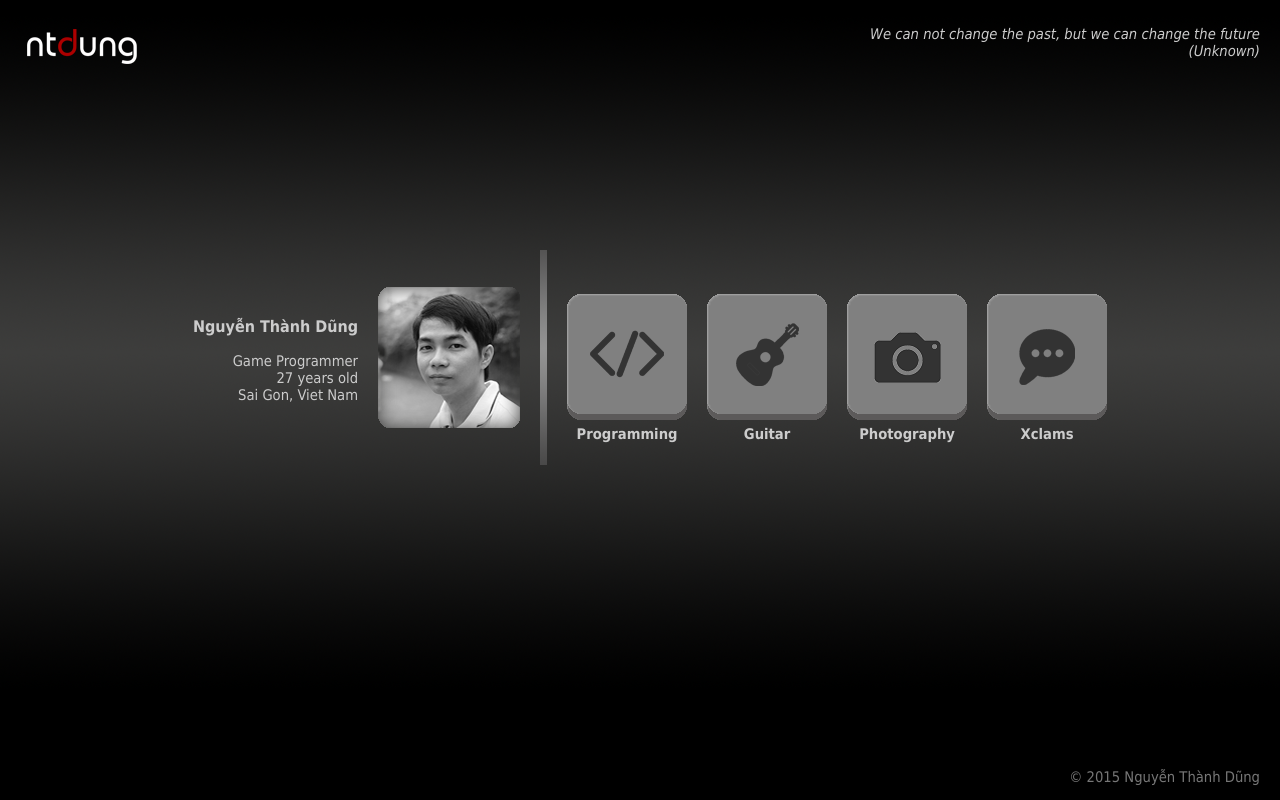
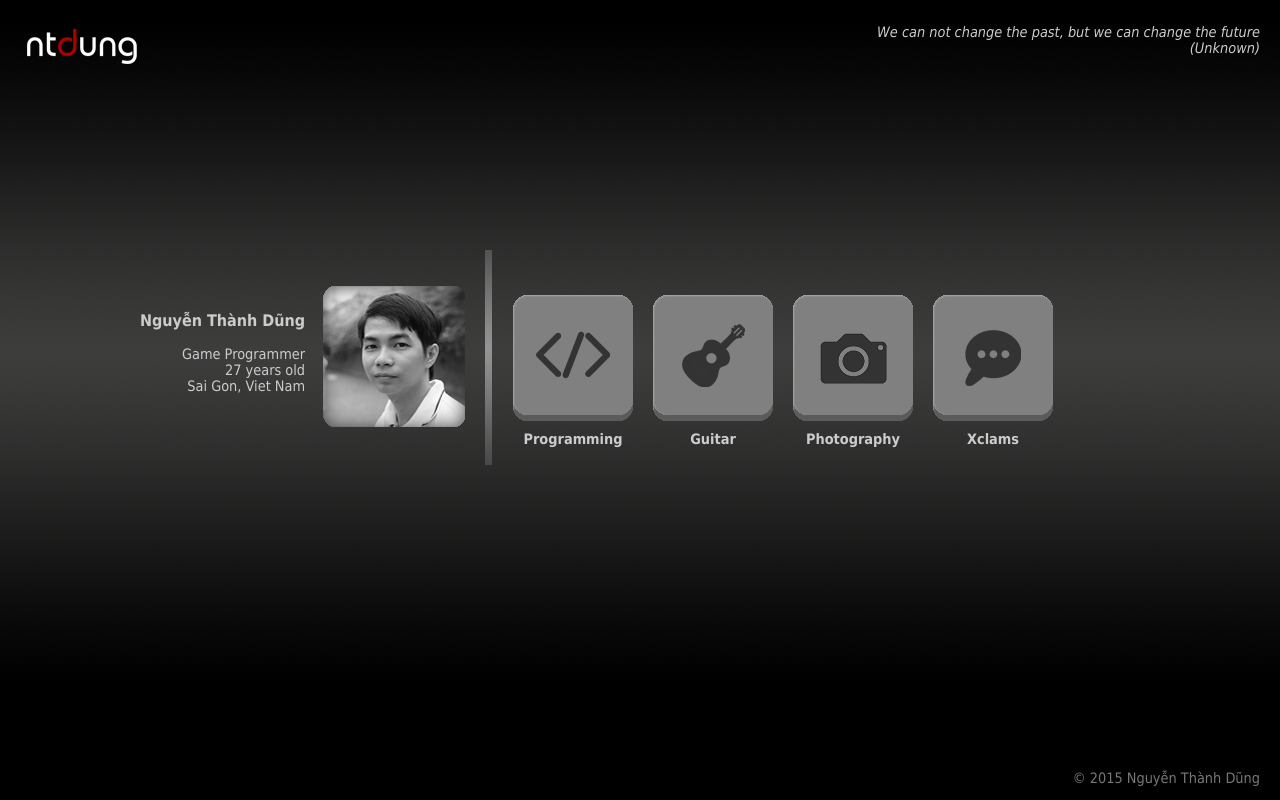
Before and after one commit to NguyenThanhDung/ntd.vn, a PHP site: page / in a window 1280 px wide. Run offline with PHP 8.4, Linux system fonts and the light colour scheme.

Commit message:
- Use another way to align the page

```diff
--- a/style/style.css
+++ b/style/style.css
@@ -9,7 +9,7 @@ body
 p
 {
 	font-family: Tahoma, Arial, Sans-serif;
-	font-size: 11pt;
+	font-size: 0.9em;
 }
 
 #logo
@@ -32,45 +32,48 @@ p
 {
 	margin: 250px auto 0px;
 	width: 1000px;
-	display:flex;
-	justify-content:center;
-	align-items:center;
+	position: relative;
 }
 
 #profile
 {
-	margin: 0px 10px 0px;
 	text-align: right;
+	position: absolute;
+	top: 45px;
+	left: 0px;
 }
 
 #name
 {
 	font-weight: bold;
-	font-size: 12pt;
+	font-size: 1em;
 }
 
 #avatar
 {
-	margin: 0px 10px 0px;
+	position: absolute;
+	top: 36px;
+	left: 183px;
 }
 
 #line
 {
-	margin: 0px 10px 0px;
+	position: absolute;
+	top: 0px;
+	left: 345px;
 }
 
 #navigation_zone
 {
-	margin: 0px;// 10px 0px;
-	width: 540px;
-	display:flex;
-	justify-content:top;
-	align-items:center;
+	position: absolute;
+	top: 37px;
+	left: 365px;
 }
 
 .navigator
 {
-	margin: 40px 10px 0px;
+	display: inline-block;
+	margin: 8px;
 }
 
 .link
@@ -128,7 +131,7 @@ p
 
 .name p
 {
-	margin: 5px;
+	margin: 10px;
 	text-align: center;
 	font-weight: bold;
 }
```
